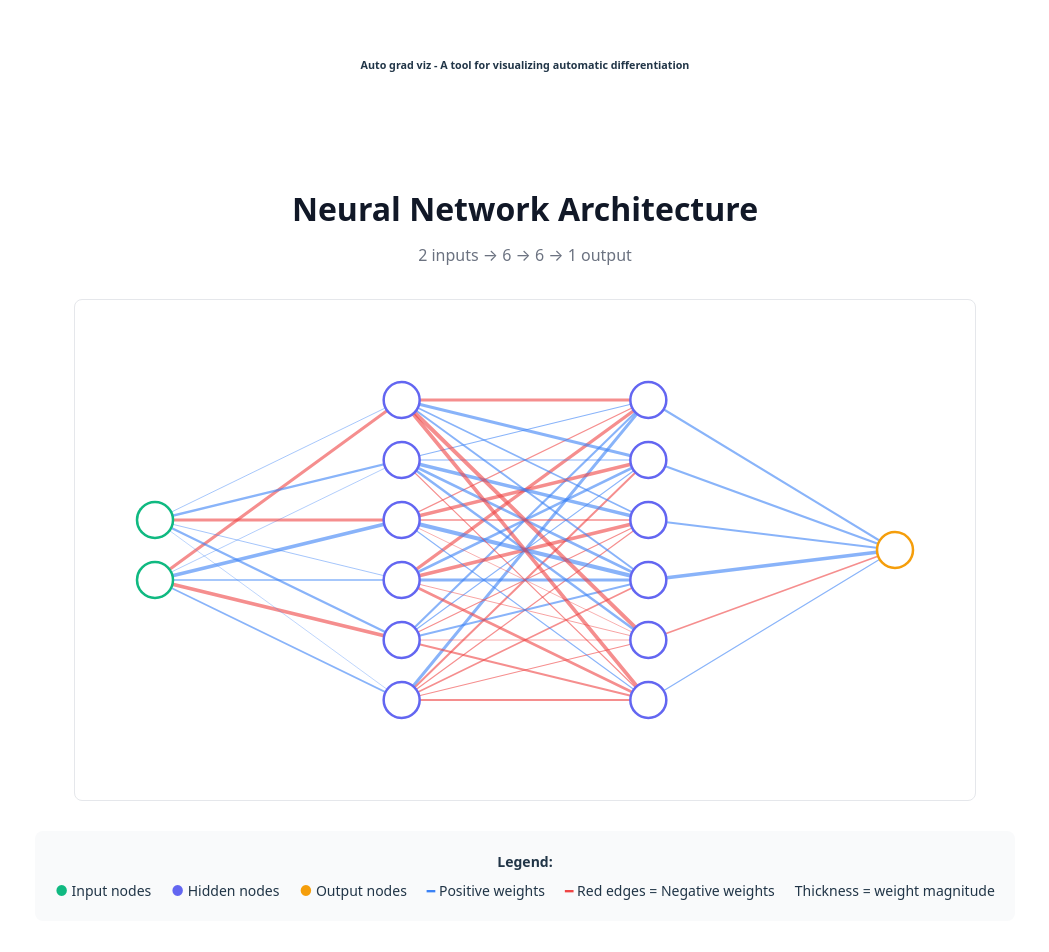
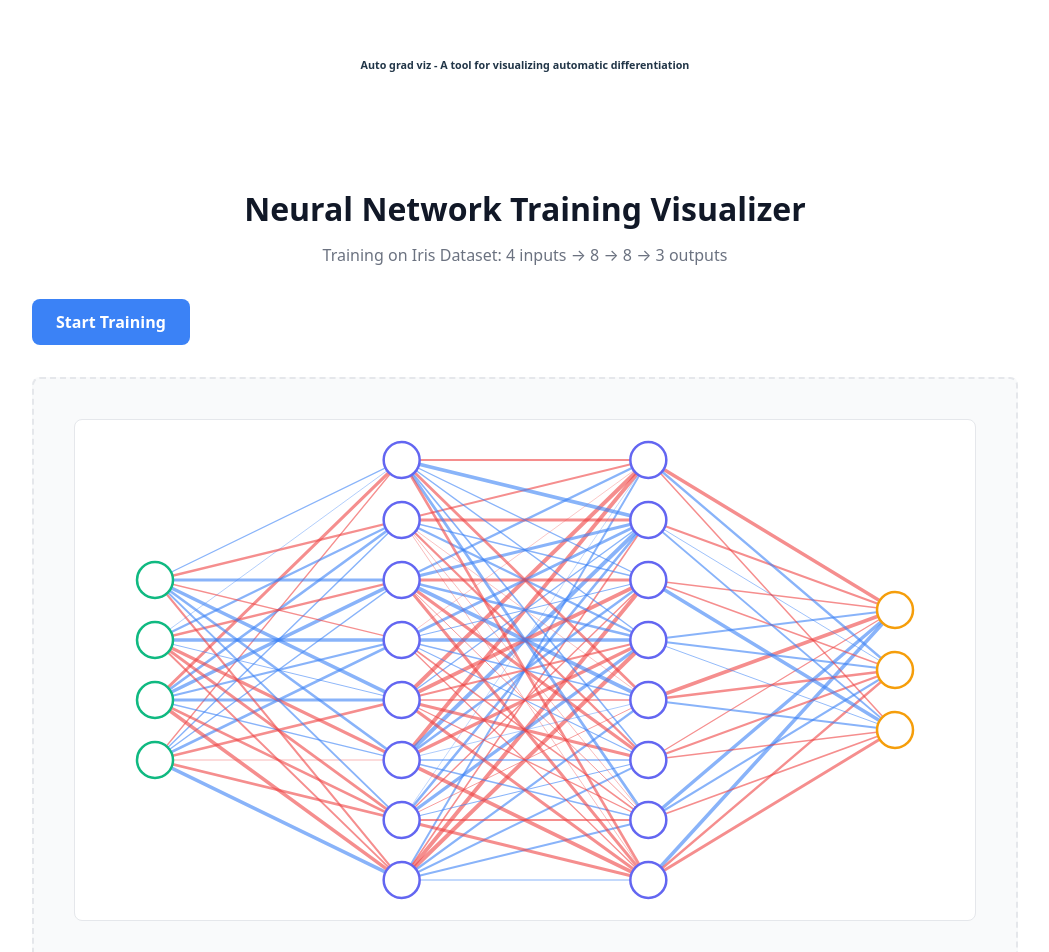
Before and after one commit to Shamiivan/autogradviz, a React (Vite) app: page / in a window 1280 px wide. Shown: the top 952 px of the page, without its empty margins (115-1164 px from the left). Built offline with nearby package versions, Linux system fonts and the light colour scheme.

Commit message:
feat: complete training

```diff
--- a/src/components/Container.tsx
+++ b/src/components/Container.tsx
@@ -1,45 +1,84 @@
-
-import React from "react";
-import { MLP } from "../micrograd/nn";
-import { Value } from "../micrograd/engine";
+import { useState, useEffect } from "react";
+import { TrainingManager } from "../micrograd/training";
+import type { TrainingSnapshot } from "../micrograd/types";
 import { NetworkVisualizer } from "./NetworkVizualiser";
-import "../App.css";
 
 function Container() {
-  // Create MLP once and train it
-  const mlp = React.useMemo(() => {
-    const network = new MLP(2, [6, 6, 1]);
+  const [trainingManager, setTrainingManager] = useState<TrainingManager | null>(null);
+  const [snapshots, setSnapshots] = useState<TrainingSnapshot[]>([]);
+  const [isTraining, setIsTraining] = useState(false);
+  const [isLoading, setIsLoading] = useState(true);
 
-    const trainingData = [
-      { x: [new Value(0), new Value(0)], y: new Value(0) },
-      { x: [new Value(0), new Value(1)], y: new Value(1) },
-      { x: [new Value(1), new Value(0)], y: new Value(1) },
-      { x: [new Value(1), new Value(1)], y: new Value(0) },
-    ];
+  // Initialize training manager and load data
+  useEffect(() => {
+    const initTraining = async () => {
+      console.log("🎬 Initializing training system...");
 
-    // Quick training for interesting weights
-    for (let i = 0; i < 5; i++) {
-      for (const { x, y } of trainingData) {
-        network.zeroGrad();
-        const pred = network.forward(x);
-        const predValue = Array.isArray(pred) ? pred[0] : pred;
+      // Create training manager with config
+      const manager = new TrainingManager({
+        epochs: 5,
+        learningRate: 0.1,
+        trainTestSplit: 0.8
+      });
 
-        // Compute loss (MSE) and backward
-        predValue.data -= y.data;
+      // Load Iris data
+      await manager.loadData();
 
-        for (const p of network.parameters()) {
-          p.data -= 0.01 * p.grad;
-        }
-      }
-    }
+      setTrainingManager(manager);
+      setIsLoading(false);
 
-    return network;
+      console.log("✅ System ready! Click 'Start Training' to begin.");
+    };
+
+    initTraining();
   }, []);
 
-  const inputs = React.useMemo(() => [
-    new Value(0.5),
-    new Value(-0.3)
-  ], []);
+  // Start training
+  const handleStartTraining = async () => {
+    if (!trainingManager || isTraining) return;
+
+    setIsTraining(true);
+    console.log("\n" + "=".repeat(50));
+
+    // Train the network
+    await trainingManager.train();
+
+    // Get all snapshots
+    const allSnapshots = trainingManager.getSnapshots();
+    setSnapshots(allSnapshots);
+
+    console.log("=".repeat(50) + "\n");
+
+    // Log summary
+    console.log("📈 Training Summary:");
+    console.log(`   Total steps: ${allSnapshots.length}`);
+    console.log(`   Initial loss: ${allSnapshots[0]?.loss.toFixed(4)}`);
+    console.log(`   Final loss: ${allSnapshots[allSnapshots.length - 1]?.loss.toFixed(4)}`);
+
+    // Log first few snapshots as examples
+    console.log("\n📸 Sample Snapshots:");
+    allSnapshots.slice(0, 3).forEach(snap => {
+      console.log(`   Step ${snap.step}: Loss=${snap.loss.toFixed(4)}, ` +
+        `Pred=${snap.prediction}, Actual=${snap.actualClass}, ` +
+        `Label=${snap.sample.label}`);
+    });
+
+    setIsTraining(false);
+  };
+
+  if (isLoading) {
+    return (
+      <div style={{
+        padding: "40px",
+        maxWidth: "1200px",
+        margin: "0 auto",
+        fontFamily: "system-ui, -apple-system, sans-serif"
+      }}>
+        <h1>Loading Iris Dataset...</h1>
+        <p>Check the console for logs 🔍</p>
+      </div>
+    );
+  }
 
   return (
     <div style={{
@@ -54,39 +93,86 @@ function Container() {
         marginBottom: "8px",
         color: "#111827"
       }}>
-        Neural Network Architecture
+        Neural Network Training Visualizer
       </h1>
       <p style={{
         fontSize: "16px",
         color: "#6b7280",
         marginBottom: "32px"
       }}>
-        2 inputs → 6 → 6 → 1 output
+        Training on Iris Dataset: 4 inputs → 8 → 8 → 3 outputs
       </p>
 
-      <NetworkVisualizer
-        mlp={mlp}
-        inputs={inputs}
-        width={900}
-        height={500}
-      />
+      {/* Controls */}
+      <div style={{
+        marginBottom: "32px",
+        display: "flex",
+        gap: "16px",
+        alignItems: "center"
+      }}>
+        <button
+          onClick={handleStartTraining}
+          disabled={isTraining}
+          style={{
+            padding: "12px 24px",
+            fontSize: "16px",
+            fontWeight: "600",
+            color: "white",
+            background: isTraining ? "#9ca3af" : "#3b82f6",
+            border: "none",
+            borderRadius: "8px",
+            cursor: isTraining ? "not-allowed" : "pointer",
+            transition: "background 0.2s"
+          }}
+        >
+          {isTraining ? "Training..." : "Start Training"}
+        </button>
 
+        {snapshots.length > 0 && (
+          <div style={{
+            fontSize: "14px",
+            color: "#6b7280"
+          }}>
+            ✅ Captured {snapshots.length} snapshots
+          </div>
+        )}
+      </div>
+
+      {/* Visualization Placeholder */}
+      {trainingManager && (
+        <div style={{
+          border: "2px dashed #e5e7eb",
+          borderRadius: "8px",
+          padding: "40px",
+          textAlign: "center",
+          background: "#f9fafb"
+        }}>
+          <NetworkVisualizer
+            mlp={trainingManager.getNetwork()}
+            inputs={trainingManager.getTrainData()[0]?.inputs || []}
+            width={900}
+            height={500}
+          />
+        </div>
+      )}
+
+      {/* Instructions */}
       <div style={{
-        marginTop: "24px",
+        marginTop: "32px",
         padding: "20px",
-        background: "#f9fafb",
+        background: "#eff6ff",
         borderRadius: "8px",
-        fontSize: "14px"
+        border: "1px solid #bfdbfe"
       }}>
-        <div style={{ fontWeight: "600", marginBottom: "8px" }}>Legend:</div>
-        <div style={{ display: "flex", gap: "20px", flexWrap: "wrap" }}>
-          <div><span style={{ color: "#10b981" }}>●</span> Input nodes</div>
-          <div><span style={{ color: "#6366f1" }}>●</span> Hidden nodes</div>
-          <div><span style={{ color: "#f59e0b" }}>●</span> Output nodes</div>
-          <div><span style={{ color: "#3b82f6" }}>━</span> Positive weights</div>
-          <div><span style={{ color: "#ef4444" }}>━</span> Red edges = Negative weights</div>
-          <div>Thickness = weight magnitude</div>
+        <div style={{ fontWeight: "600", marginBottom: "8px", color: "#1e40af" }}>
+          📋 Instructions:
         </div>
+        <ol style={{ margin: 0, paddingLeft: "20px", color: "#1e40af" }}>
+          <li>Open your browser's Developer Console (F12)</li>
+          <li>Click "Start Training" to begin</li>
+          <li>Watch the console for detailed training logs</li>
+          <li>Next increment will add visualization animation! 🎨</li>
+        </ol>
       </div>
     </div>
   );
--- /dev/null
+++ b/src/micrograd/training.ts
@@ -0,0 +1,193 @@
+import { MLP } from "./nn";
+import { Value, add, mul } from "./engine";
+import { loadIrisData, shuffle, splitTrainTest } from "./preprocessor";
+import type { IrisSample } from "./preprocessor";
+import type { TrainingSnapshot, TrainingConfig } from "./types";
+
+/**
+ * Manages training process and captures snapshots for visualization
+ */
+export class TrainingManager {
+  private mlp: MLP;
+  private trainData: IrisSample[] = [];
+  private testData: IrisSample[] = [];
+  private config: TrainingConfig;
+  private snapshots: TrainingSnapshot[] = [];
+  private currentStep = 0;
+
+  constructor(config: TrainingConfig) {
+    this.config = config;
+    // Create MLP: 4 inputs (iris features) -> hidden layers -> 3 outputs (classes)
+    this.mlp = new MLP(4, [8, 8, 3]);
+    console.log("🧠 Neural Network created: 4 → 8 → 8 → 3");
+  }
+
+  /**
+   * Load and split Iris dataset
+   */
+  async loadData(): Promise<void> {
+    console.log("📊 Loading Iris dataset...");
+    const allData = await loadIrisData();
+
+    // Shuffle and split
+    const shuffled = shuffle(allData);
+    const { train, test } = splitTrainTest(shuffled, this.config.trainTestSplit);
+
+    this.trainData = train;
+    this.testData = test;
+
+    console.log(`✅ Data loaded: ${train.length} training samples, ${test.length} test samples`);
+    console.log(`   Sample labels: ${train.slice(0, 3).map(s => s.label).join(", ")}...`);
+  }
+
+  /**
+   * Train for one epoch and capture snapshots
+   */
+  trainEpoch(epoch: number): void {
+    console.log(`\n🔄 Epoch ${epoch + 1}/${this.config.epochs}`);
+
+    let epochLoss = 0;
+
+    for (let i = 0; i < this.trainData.length; i++) {
+      const sample = this.trainData[i];
+
+      // Capture snapshot before training step
+      const snapshot = this.captureSnapshot(epoch, i, sample);
+      this.snapshots.push(snapshot);
+
+      epochLoss += snapshot.loss;
+      this.currentStep++;
+
+      // Perform gradient descent
+      this.mlp.zeroGrad();
+
+      // Forward pass (already done in captureSnapshot)
+      const outputs = this.mlp.forward(sample.inputs);
+      const predictions = Array.isArray(outputs) ? outputs : [outputs];
+
+      // Compute loss (MSE)
+      let loss = new Value(0);
+      for (let j = 0; j < predictions.length; j++) {
+        const diff = add(predictions[j], mul(sample.outputs[j], -1));
+        loss = add(loss, mul(diff, diff));
+      }
+
+      // Backward pass
+      loss.backward();
+
+      // Update weights
+      for (const param of this.mlp.parameters()) {
+        param.data -= this.config.learningRate * param.grad;
+      }
+    }
+
+    const avgLoss = epochLoss / this.trainData.length;
+    console.log(`   Average Loss: ${avgLoss.toFixed(4)}`);
+  }
+
+  /**
+   * Capture a snapshot of the current network state
+   */
+  private captureSnapshot(epoch: number, sampleIndex: number, sample: IrisSample): TrainingSnapshot {
+    // Forward pass
+    const outputs = this.mlp.forward(sample.inputs);
+    const predictions = Array.isArray(outputs) ? outputs : [outputs];
+
+    // Capture activations from each layer
+    const activations: number[][] = [];
+
+    // Input layer activations
+    activations.push(sample.inputs.map(v => v.data));
+
+    // Hidden and output layer activations
+    this.mlp.layers.forEach(layer => {
+      const layerActivations = layer.neurons.map(neuron => {
+        const output = neuron.forward(
+          activations[activations.length - 1].map(v => new Value(v))
+        );
+        return Array.isArray(output) ? output[0].data : output.data;
+      });
+      activations.push(layerActivations);
+    });
+
+    // Compute loss for this sample
+    let loss = 0;
+    for (let i = 0; i < predictions.length; i++) {
+      const diff = predictions[i].data - sample.outputs[i].data;
+      loss += diff * diff;
+    }
+
+    // Get predicted class (argmax)
+    const predictionValues = predictions.map(p => p.data);
+    const predictedClass = predictionValues.indexOf(Math.max(...predictionValues));
+
+    // Get actual class
+    const actualClass = sample.outputs.findIndex(o => o.data === 1);
+
+    // Gradients (will be computed after backward pass - for now empty)
+    const gradients: number[][] = this.mlp.layers.map(layer =>
+      layer.neurons.map(() => 0)
+    );
+
+    // Weight deltas (will be computed after update - for now empty)
+    const weightDeltas: number[][][] = this.mlp.layers.map(layer =>
+      layer.neurons.map(neuron => neuron.w.map(() => 0))
+    );
+
+    return {
+      step: this.currentStep,
+      epoch,
+      sampleIndex,
+      sample,
+      activations,
+      gradients,
+      weightDeltas,
+      loss,
+      prediction: predictedClass,
+      actualClass
+    };
+  }
+
+  /**
+   * Run full training
+   */
+  async train(): Promise<void> {
+    console.log("\n🚀 Starting training...");
+    console.log(`   Config: ${this.config.epochs} epochs, lr=${this.config.learningRate}`);
+
+    for (let epoch = 0; epoch < this.config.epochs; epoch++) {
+      this.trainEpoch(epoch);
+    }
+
+    console.log("\n✅ Training complete!");
+    console.log(`   Total snapshots captured: ${this.snapshots.length}`);
+  }
+
+  /**
+   * Get all captured snapshots
+   */
+  getSnapshots(): TrainingSnapshot[] {
+    return this.snapshots;
+  }
+
+  /**
+   * Get the trained network
+   */
+  getNetwork(): MLP {
+    return this.mlp;
+  }
+
+  /**
+   * Get training data
+   */
+  getTrainData(): IrisSample[] {
+    return this.trainData;
+  }
+
+  /**
+   * Get test data
+   */
+  getTestData(): IrisSample[] {
+    return this.testData;
+  }
+}
--- /dev/null
+++ b/src/micrograd/types.ts
@@ -0,0 +1,34 @@
+import type { IrisSample } from "./preprocessor";
+
+/**
+ * Snapshot of network state at a specific training step
+ */
+export interface TrainingSnapshot {
+  step: number;
+  epoch: number;
+  sampleIndex: number;
+  sample: IrisSample;
+
+  // Forward pass data
+  activations: number[][]; // [layer][neuron] - activation values
+
+  // Backward pass data
+  gradients: number[][]; // [layer][neuron] - gradient values
+
+  // Weight update data
+  weightDeltas: number[][][]; // [layer][neuron][weight] - change in weights
+
+  // Metrics
+  loss: number;
+  prediction: number; // predicted class index
+  actualClass: number; // actual class index
+}
+
+/**
+ * Training configuration
+ */
+export interface TrainingConfig {
+  epochs: number;
+  learningRate: number;
+  trainTestSplit: number; // e.g., 0.8 for 80% train
+}
```
Also changed, not shown: 1 other file (tests, documents, lock files or other folders).
